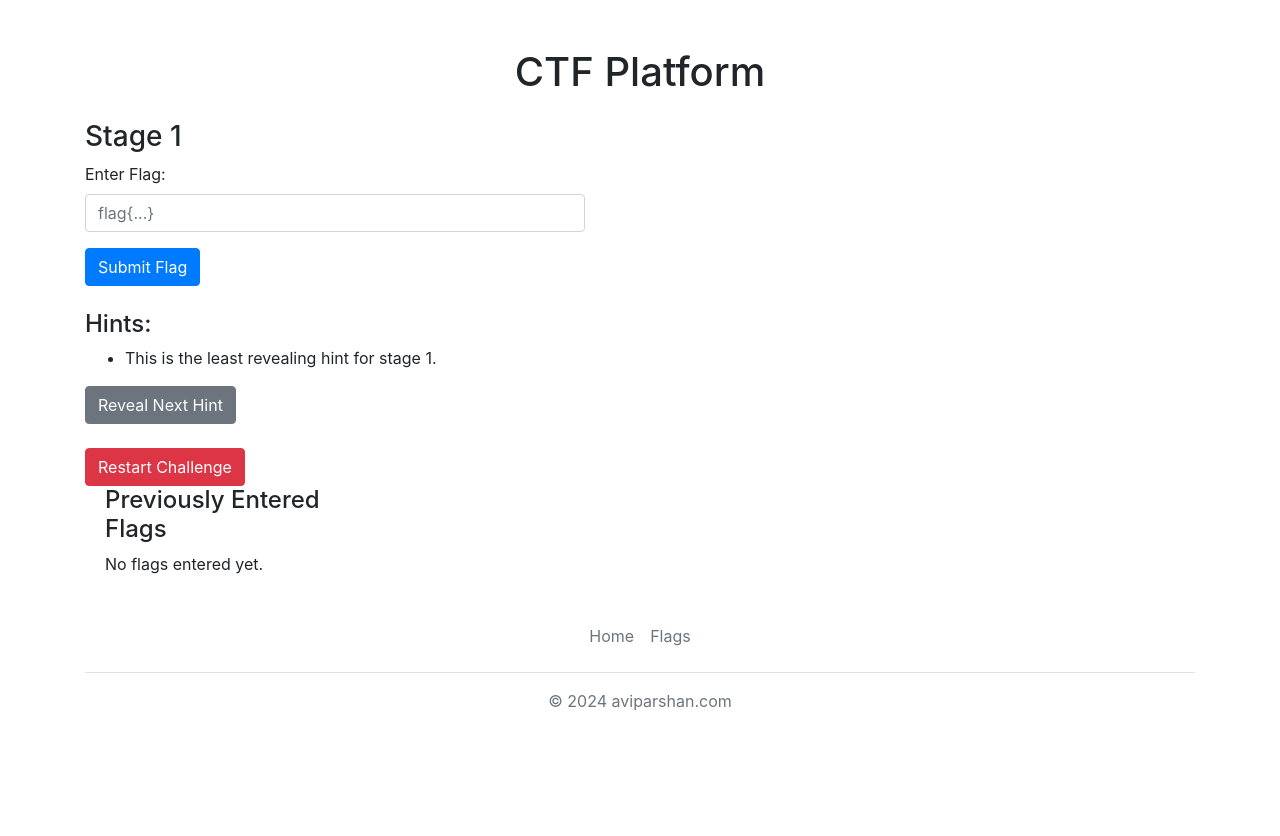
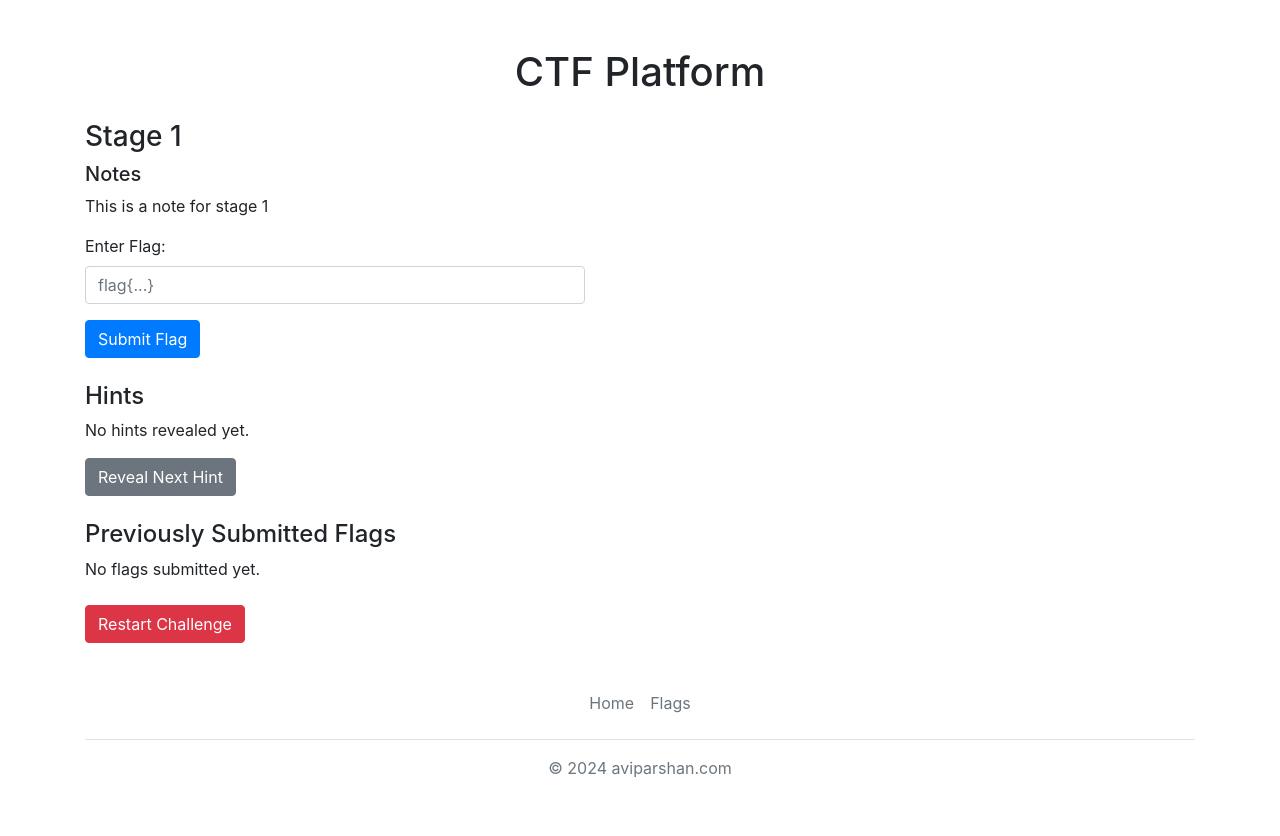
Before and after one commit to avipars/ctf_hint_server, a Flask app: page /flags in a window 1280 px wide. Before the commit the page ends 710 px from the top, so only its background shows below. Run offline with Flask 3, Linux system fonts and the light colour scheme; some libraries are stand-ins or nearby versions.

Commit message:
improvements

```diff
--- a/flags.py
+++ b/flags.py
@@ -6,6 +6,7 @@ stages = {  # Sample dictionary with flags and multiple hints
             "This is a more revealing hint for stage 1.",
             "This is the most revealing hint for stage 1.",
         ],
+        "notes": "This is a note for stage 1",
     },
     2: {
         "flag": "flag{stage2}",
@@ -14,6 +15,8 @@ stages = {  # Sample dictionary with flags and multiple hints
             "This is a more revealing hint for stage 2.",
             "This is the most revealing hint for stage 2.",
         ],
+        "notes": "This is a note for stage 2",
+
     },
     3: {"flag": "flag{stage3}", "hints": ["Almost there"]},
 }
--- a/hints/__init__.py
+++ b/hints/__init__.py
@@ -6,6 +6,7 @@ from flask import Flask
 
 
 def create_app():
+    print("Creating app")
     app = Flask(
         __name__,
         static_folder="static",
@@ -21,7 +22,8 @@ def create_app():
     app.config["REMEMBER_COOKIE_SECURE"] = True
     # ensure session cookie is secure
     app.config["SESSION_COOKIE_SECURE"] = True
-
+    app.config["SESSION_PERMANENT"] = True
+    app.config['PERMANENT_SESSION_LIFETIME'] = 60 #in seconds
     with app.app_context():
         from . import routes
 
--- a/hints/routes.py
+++ b/hints/routes.py
@@ -2,6 +2,7 @@ import datetime
 
 from flask import (Blueprint, flash, redirect, render_template,
                    request, session, url_for)
+from markupsafe import escape
 
 from flags import stages  # import everything from flags.py
 
@@ -20,19 +21,33 @@ def flags():
         session["submitted_flags"] = []
     if "current_stage" not in session:
         session["current_stage"] = 1
+    if "hint_index" not in session:
+        session["hint_index"] = 0
 
     current_stage = session["current_stage"]
     submitted_flags = session["submitted_flags"]
-    # need to verify that the user didn't try to skip stages or trick the
-    # system
+    hint_index = session["hint_index"]
+
+
+    # need to verify that the user didn't try to skip stages or trick the system
 
     if request.method == "POST":
         if "submit_flag" in request.form:
             submitted_flag = request.form.get("flag")
-            if submitted_flag == stages[current_stage]["flag"]:
+            submitted_flag = escape(submitted_flag.strip())
+            # make sure its ascii only and not invalid
+            if not submitted_flag.isascii():
+                flash("Invalid flag. Please try again.", "danger")
+                return redirect(url_for("ctf.flags"))
+
+            if submitted_flag in submitted_flags:
+                flash("You already submitted this flag.", "info")
+            elif submitted_flag == stages[current_stage]["flag"]:
                 flash(f"Correct flag for Stage {current_stage}!", "success")
-                submitted_flags.append(submitted_flag)
-                session["submitted_flags"] = submitted_flags
+                if submitted_flag not in submitted_flags:
+                    submitted_flags.append(submitted_flag)
+                    session["submitted_flags"] = submitted_flags
+
                 if current_stage < len(stages):
                     current_stage += 1
                     hint_index = 0
@@ -40,6 +55,7 @@ def flags():
                     flash(
                         "You have completed all the stages. Congratulations!",
                         "success")
+                    return render_template("message.html", title="Congratulations!", message="You have completed all the stages of the CTF. ")
                     # if the user has completed all the stages, then flash a
                     # message
                 session["current_stage"] = current_stage
@@ -54,33 +70,50 @@ def flags():
                         current_stage = stage
                         hint_index = 0
                         found = True
+
+                        if submitted_flag not in submitted_flags:
+                            submitted_flags.append(submitted_flag)
+                            session["submitted_flags"] = submitted_flags
+
+                        # check if they got all the flags (even if they are out of order)
+                        if sorted(submitted_flags) == sorted([stage_data["flag"] for stage_data in stages.values()]):
+                            flash(
+                                "You have completed all the stages. Congratulations!",
+                                "success",
+                            )
+                            return render_template("message.html", title="Congratulations!", message="You have completed all the stages of the CTF. ")
+                            # if the user has completed all the stages, then flash a
+                            # message
                         break
                 # else:
                 if not found:
                     flash("Incorrect flag. Try again.", "danger")
 
         elif "reveal_hint" in request.form:
+            # hint_num = request.form.get("reveal_hint")
             if (
-                hint_index < len(stages[current_stage]["hints"]) - 1
+                hint_index < len(stages[current_stage]["hints"])
             ):  # if there are more hints to reveal
                 hint_index += 1
             else:
                 # if the user exhausted all the hints, have it show from the
                 # beginning
-                hint_index = 0
+                # hint_index = 0
                 # flash a message to the user
-                flash("No new hints :( Try harder!", "info")
+                flash("Exhausted all hints for this stage :( Try harder!", "warning")
                 # hide the button till they get to next stage
-
-    hints = stages[current_stage]["hints"][: hint_index + 1]
+    session["hint_index"] = hint_index
+    hints = stages[current_stage]["hints"][: hint_index]
+    notes = stages[current_stage].get("notes")
     return render_template(
-        "flags.html",
+        "flags.html",title=f"CTFlask - Stage {current_stage}",
         stage=current_stage,
         hints=hints,
         hint_index=hint_index,
         submitted_flags=submitted_flags,
-        num_hints=len(stages[current_stage]["hints"]),
+        num_hints=len(stages[current_stage]["hints"]),notes=notes
     )
+
 
 @bp.route("/", methods=["GET"])  # also for index
 @bp.route("/index", methods=["GET"])
@@ -92,19 +125,20 @@ def index():
         session["submitted_flags"] = []
     if "current_stage" not in session:
         session["current_stage"] = 1
+    if "hint_index" not in session:
+        session["hint_index"] = 0
 
     flash("Welcome to the CTF, please read the following:", "info")
     brief = """
-    This site is not required to solve the CTF challenge and is not a part of the CTF challenge itself, but a tool to help you keep track of your progress. The flags are not hidden on this site. You need to find them on your own. Good luck!
-
+    Using this site is not required to solve the CTF challenge and is not a part of the CTF challenge itself, but a tool to help you keep track of your progress. You need to find the flags on your own and not via this site itself. Good luck!
     \n
     Do not use this site for any illegal activities, please do not attack it in any way as it harms other users who are solving the CTF. The site collects logs for security purposes.
     \n
     """
-    # everwhere where is /n, replace with <br> for html
+    # everywhere where is /n, replace with <br> for html
     brief = brief.split("\n")
 
-    return render_template("index.html", summary=brief)
+    return render_template("index.html", summary=brief, title="CTFlask - Home")
 
 
 @bp.route("/restart", methods=["GET"])
--- /dev/null
+++ b/hints/static/js/code.js
@@ -0,0 +1,5 @@
+if (window.history.replaceState) {
+
+    window.history.replaceState(null, null, window.location.href);
+
+}
--- a/hints/templates/flags.html
+++ b/hints/templates/flags.html
@@ -12,6 +12,11 @@
         <h1 class="text-center">CTF Platform</h1>
         <div class="mt-4">
             <h3>Stage {{ stage }}</h3>
+            <h5>Notes</h5>
+            {% if notes is defined and notes %}
+                <p>{{ notes }}</p>
+            {% endif %}
+
             <form method="POST">
                 <div class="form-group">
                     <label for="flag">Enter Flag:</label>
@@ -21,7 +26,7 @@
             </form>
         </div>
         {% with messages = get_flashed_messages(with_categories=true) %}
-        {% if messages %}
+        {% if messages is defined and messages %}
           <div class="mt-4">
             {% for category, message in messages %}
               <div class="alert alert-{{ category }}" >{{ message }}</div>
@@ -30,8 +35,8 @@
         {% endif %}
       {% endwith %}
         <div class="mt-4">
-            <h4>Hints:</h4>
-            {% if hints %}
+            <h4>Hints</h4>
+            {% if hints is defined and hints %}
                 <ul>
                     {% for hint in hints %}
                         <li>{{ hint }}</li>
@@ -42,7 +47,7 @@
             {% endif %}
 
             <form method="POST">
-                <button type="submit" name="reveal_hint" class="btn btn-secondary">Reveal Next Hint</button>
+                <button type="input" name="reveal_hint" class="btn btn-secondary" value="d">Reveal Next Hint</button>
             </form>
 
             {#<!--             {% if hint_index < num_hints-1 %}
@@ -52,21 +57,22 @@
                 </form>
             <!-- {% endif %} -->#}
         </div>
+
         <div class="mt-4">
-            <a href="{{ url_for('ctf.restart') }}" class="btn btn-danger">Restart Challenge</a>
-        </div>
-        <div class="sidebar">
-            <h4>Previously Entered Flags</h4>
-            {% if submitted_flags %}
+            <h4>Previously Submitted Flags</h4>
+            {% if submitted_flags is defined and submitted_flags %}
                 <ul>
                     {% for flag in submitted_flags %}
                         <li>{{ flag }}</li>
                     {% endfor %}
                 </ul>
             {% else %}
-                <p>No flags entered yet.</p>
+                <p>No flags submitted yet.</p>
             {% endif %}
         </div>
+        <div class="mt-4">
+            <a href="{{ url_for('ctf.restart') }}" class="btn btn-danger">Restart Challenge</a>
+        </div>
+    </div>
 
-    </div>
     {% endblock %}
--- a/hints/templates/index.html
+++ b/hints/templates/index.html
@@ -9,7 +9,7 @@
 {% endblock %}
 {% block content %}
 <div class="container mt-5">
-    <h1 class="text-center">CTF Platform</h1>
+    <h1 class="text-center">CTFlask</h1>
 
     {% with messages = get_flashed_messages(with_categories=true) %}
     {% if messages %}
@@ -23,7 +23,7 @@
 
     <!-- give a brief summary of the challenge  -->
     <div class="mt-4">
-        <h3>Challenge Summary</h3>
+        <h3>Rules and Information</h3>
         {% for para in summary %}
             <p>{{para}}</p>
         {% endfor %}
--- a/hints/templates/layout.html
+++ b/hints/templates/layout.html
@@ -18,7 +18,8 @@
     <link rel="shortcut icon" href="{{ url_for('static', filename='favicons/favicon.ico') }}">
     <meta name="description" content="CTF Hints and Flag Site for the ColaCo Challenge">
     <link rel="stylesheet" href="https://stackpath.bootstrapcdn.com/bootstrap/4.5.2/css/bootstrap.min.css">
-
+    <!-- js -->
+    <script src="{{ url_for('static', filename='js/code.js') }}"></script>
     {% endblock %}
 </head>
 
--- a/requirements.txt
+++ b/requirements.txt
@@ -6,4 +6,5 @@ itsdangerous==2.2.0
 Jinja2==3.1.4
 MarkupSafe==2.1.5
 Werkzeug==3.0.3
+markupsafe
 gunicorn
```
Also changed, not shown: hints/templates/404.html (+6 -3 lines), hints/templates/message.html (+6 -2 lines).
